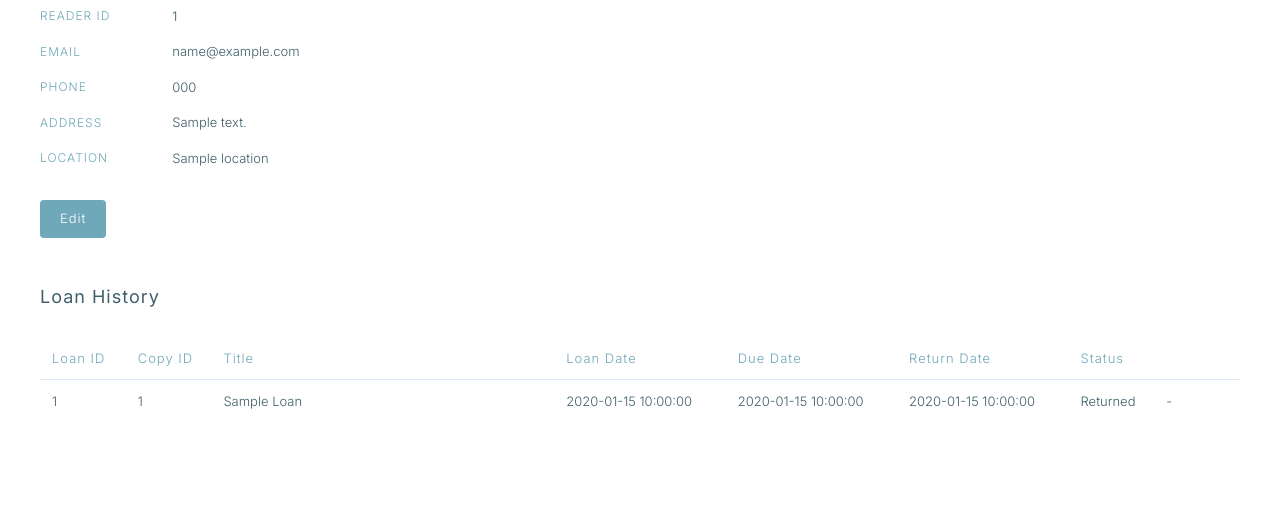
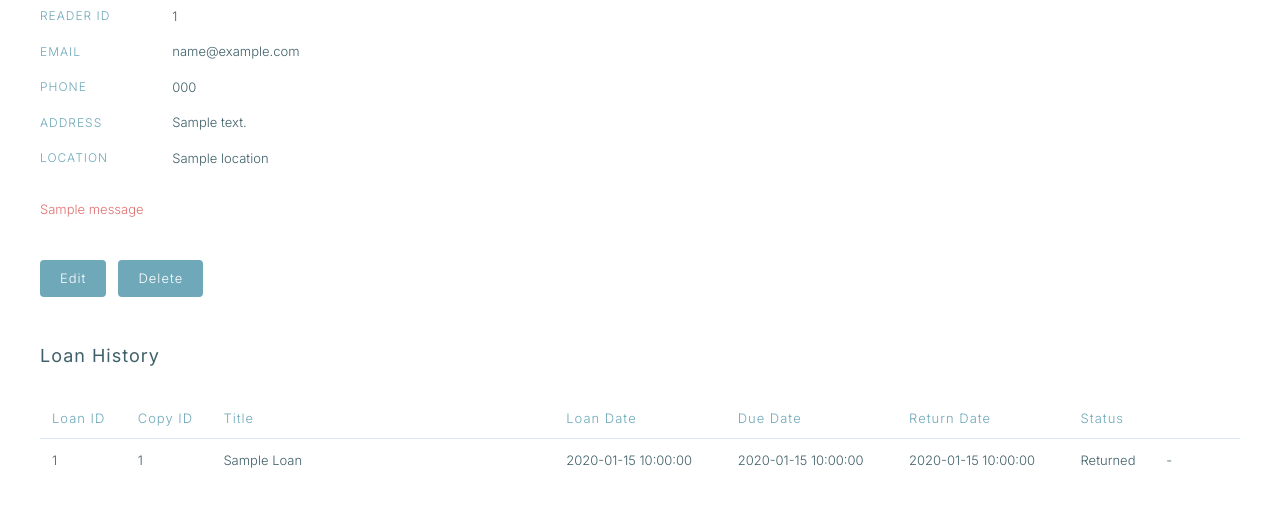
Before and after one commit to maria-caseiro/web-library, a Flask app: template templates/reader.html in a window 1280 px wide. Shown: the part 153-660 px from the top of the page. Run offline with Flask 3, Linux system fonts and the light colour scheme; the template is opened without the code that fills it: most values are stand-ins (such as "Sample title", 1, 10 or a date in 2020); one stand-in notice (Sample message) is shown.

Commit message:
feat: Add delete button and flash message

```diff
--- a/templates/reader.html
+++ b/templates/reader.html
@@ -49,8 +49,14 @@
                         <td>{{ reader.location }}</td>
                     </tr>
                 </table>
+                {% with messages = get_flashed_messages() %}
+                {% if messages %}
+                <p class="form-error">{{ messages[0] }}</p>
+                {% endif %}
+                {% endwith %}
                 <div class="reader-actions">
                     <button class="btn-primary" onclick="window.location='/readers/{{ reader.reader_id }}/edit'">Edit</button>
+                    <button class="btn-primary" onclick="window.location='/readers/{{ reader.reader_id }}/delete'">Delete</button>
                 </div>
             </div>
         </div>
```
